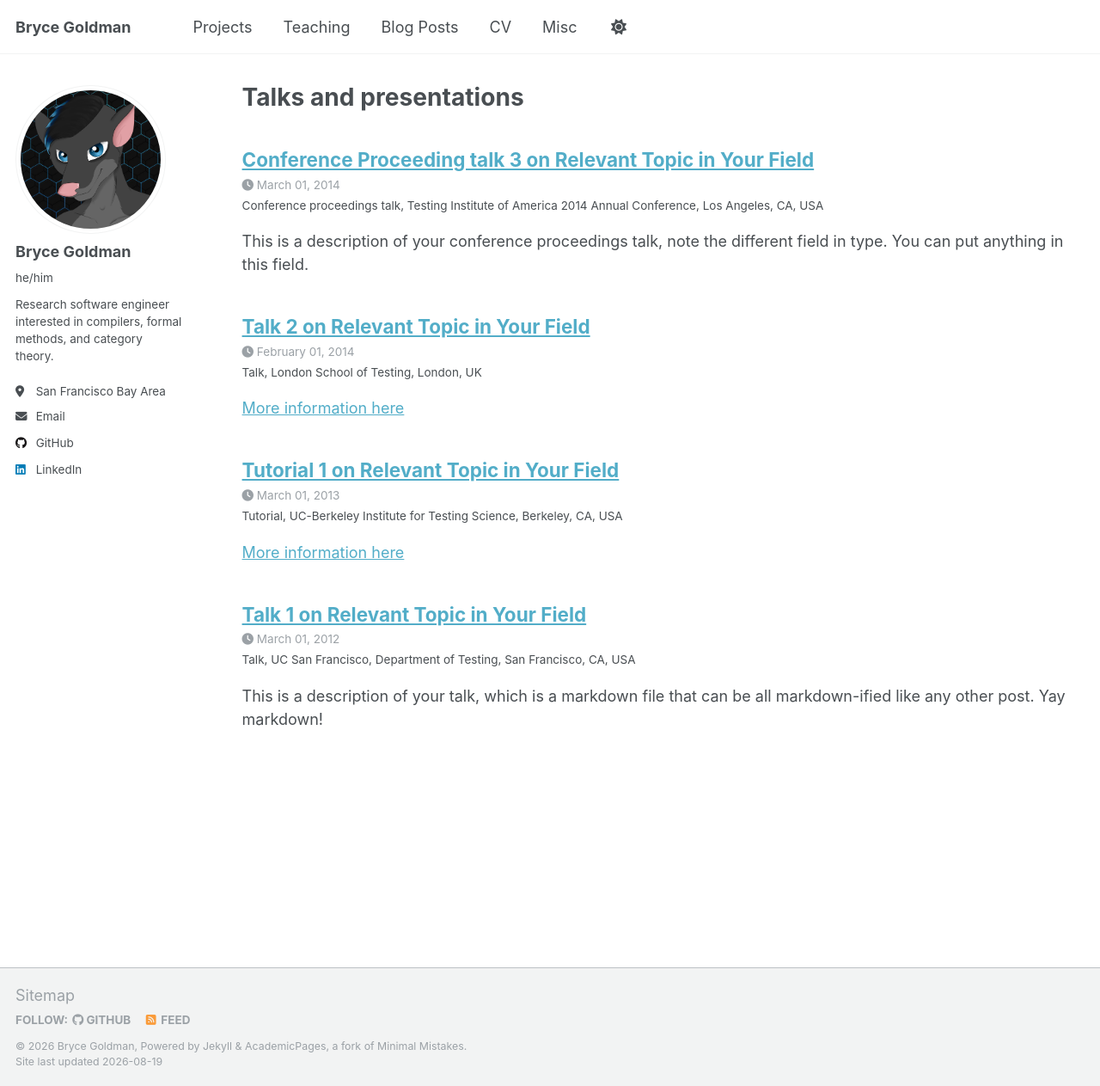
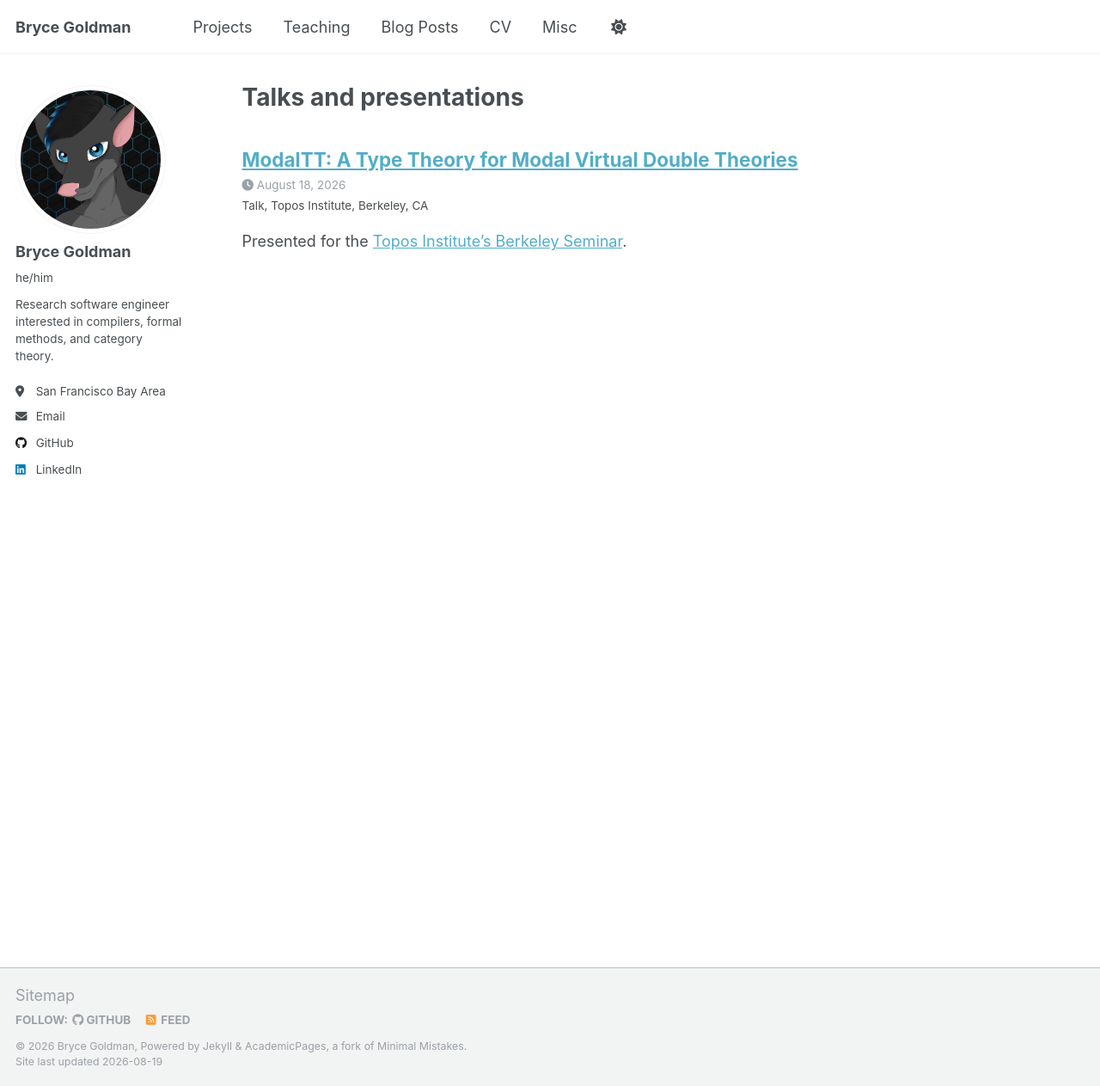
Before and after one commit to Alkizar/alkizar.github.io, a Jekyll site: the page built from _pages/talks.html, in a window 1280 px wide and 1263 px high. Shown: the whole window at 86% size. Built offline with Jekyll 4.4.1, drawn with Linux system fonts in a browser that asks for light colours.

Commit message:
Added Topos Talk

```diff
--- a/_talks/2012-03-01-talk-1.md
+++ /dev/null
@@ -1,11 +0,0 @@
----
-title: "Talk 1 on Relevant Topic in Your Field"
-collection: talks
-type: "Talk"
-permalink: /talks/2012-03-01-talk-1
-venue: "UC San Francisco, Department of Testing"
-date: 2012-03-01
-location: "San Francisco, CA, USA"
----
-
-This is a description of your talk, which is a markdown file that can be all markdown-ified like any other post. Yay markdown!
--- a/_talks/2013-03-01-tutorial-1.md
+++ /dev/null
@@ -1,13 +0,0 @@
----
-title: "Tutorial 1 on Relevant Topic in Your Field"
-collection: talks
-type: "Tutorial"
-permalink: /talks/2013-03-01-tutorial-1
-venue: "UC-Berkeley Institute for Testing Science"
-date: 2013-03-01
-location: "Berkeley, CA, USA"
----
-
-[More information here](http://exampleurl.com)
-
-This is a description of your tutorial, note the different field in type. This is a markdown files that can be all markdown-ified like any other post. Yay markdown!
--- a/_talks/2014-02-01-talk-2.md
+++ /dev/null
@@ -1,13 +0,0 @@
----
-title: "Talk 2 on Relevant Topic in Your Field"
-collection: talks
-type: "Talk"
-permalink: /talks/2014-02-01-talk-2
-venue: "London School of Testing"
-date: 2014-02-01
-location: "London, UK"
----
-
-[More information here](http://example2.com)
-
-This is a description of your talk, which is a markdown files that can be all markdown-ified like any other post. Yay markdown!
--- a/_talks/2014-03-01-talk-3.md
+++ /dev/null
@@ -1,11 +0,0 @@
----
-title: "Conference Proceeding talk 3 on Relevant Topic in Your Field"
-collection: talks
-type: "Conference proceedings talk"
-permalink: /talks/2014-03-01-talk-3
-venue: "Testing Institute of America 2014 Annual Conference"
-date: 2014-03-01
-location: "Los Angeles, CA, USA"
----
-
-This is a description of your conference proceedings talk, note the different field in type. You can put anything in this field.
--- /dev/null
+++ b/_talks/modaltt.md
@@ -0,0 +1,13 @@
+---
+title: "ModalTT: A Type Theory for Modal Virtual Double Theories"
+collection: talks
+type: "Talk"
+permalink: /talks/modaltt
+venue: "Topos Institute"
+date: 2026-08-18
+location: "Berkeley, CA"
+---
+
+Presented for the [Topos Institute's Berkeley Seminar](https://topos.institute/events/berkeley-seminar/).
+
+**Abstract:** CatColab's DoubleTT module uses virtual double theories to parameterize logics, which determine a type theory on models. These theories are currently hard-coded in CatColab's backend, and their specification is not exposed directly to the user. This talk introduces an implementation of a user-facing DSL for specifying custom (modal) virtual double theories. This language is backed by a type theory for virtual double categories (VDCs), inspired by prior work by Hayato Nasu on an internal language of VDCs. We propose a handful of modifications to Nasu's type theory, which integrate support for double monads, expose the innate resource-sensitivity and order-sensitivity of the internal logic, and better facilitate a translation into software.
```
Also changed, not shown: _pages/about.md (+1 -1 lines), _pages/cv.md (+2 -2 lines).
